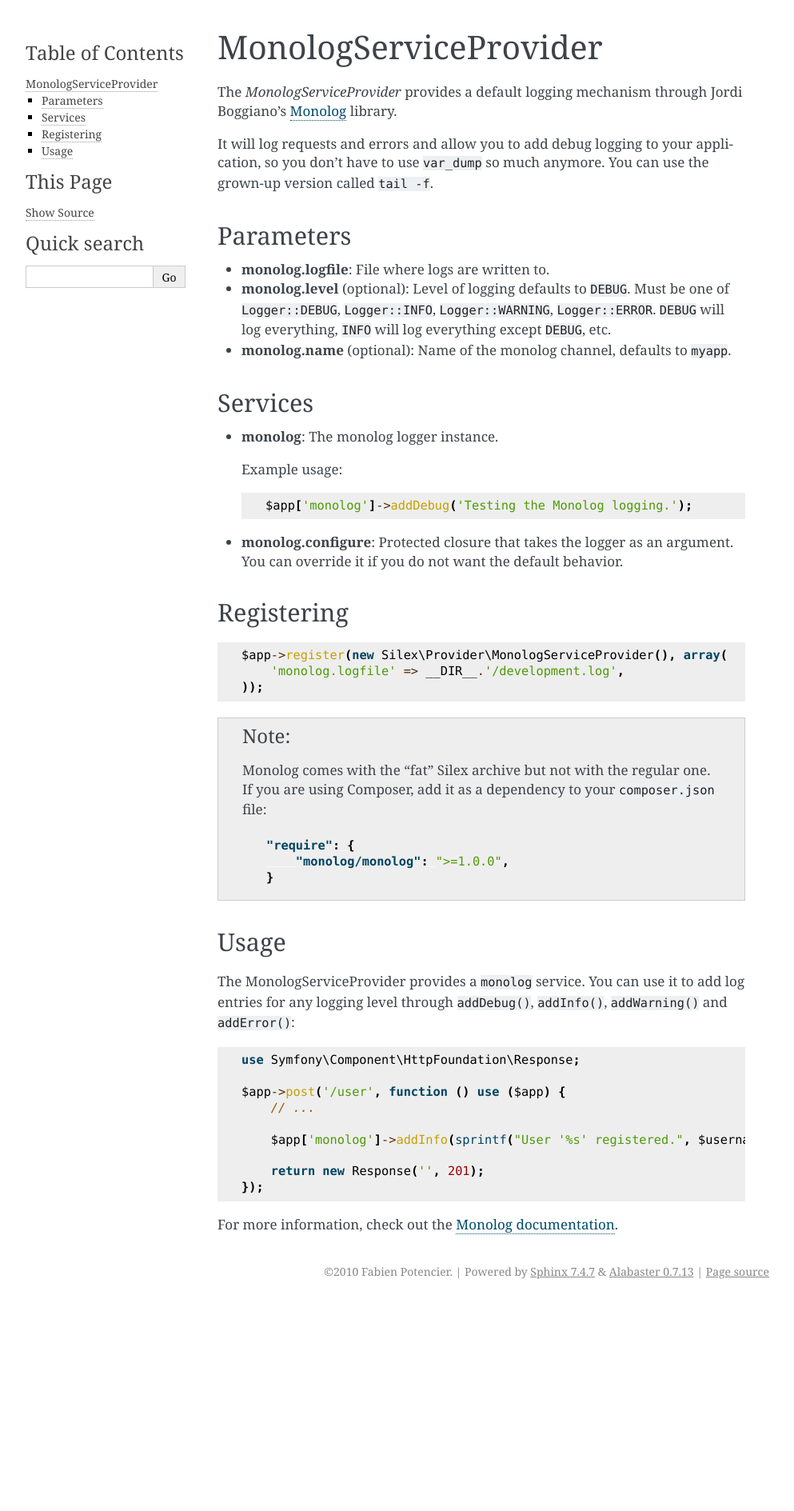
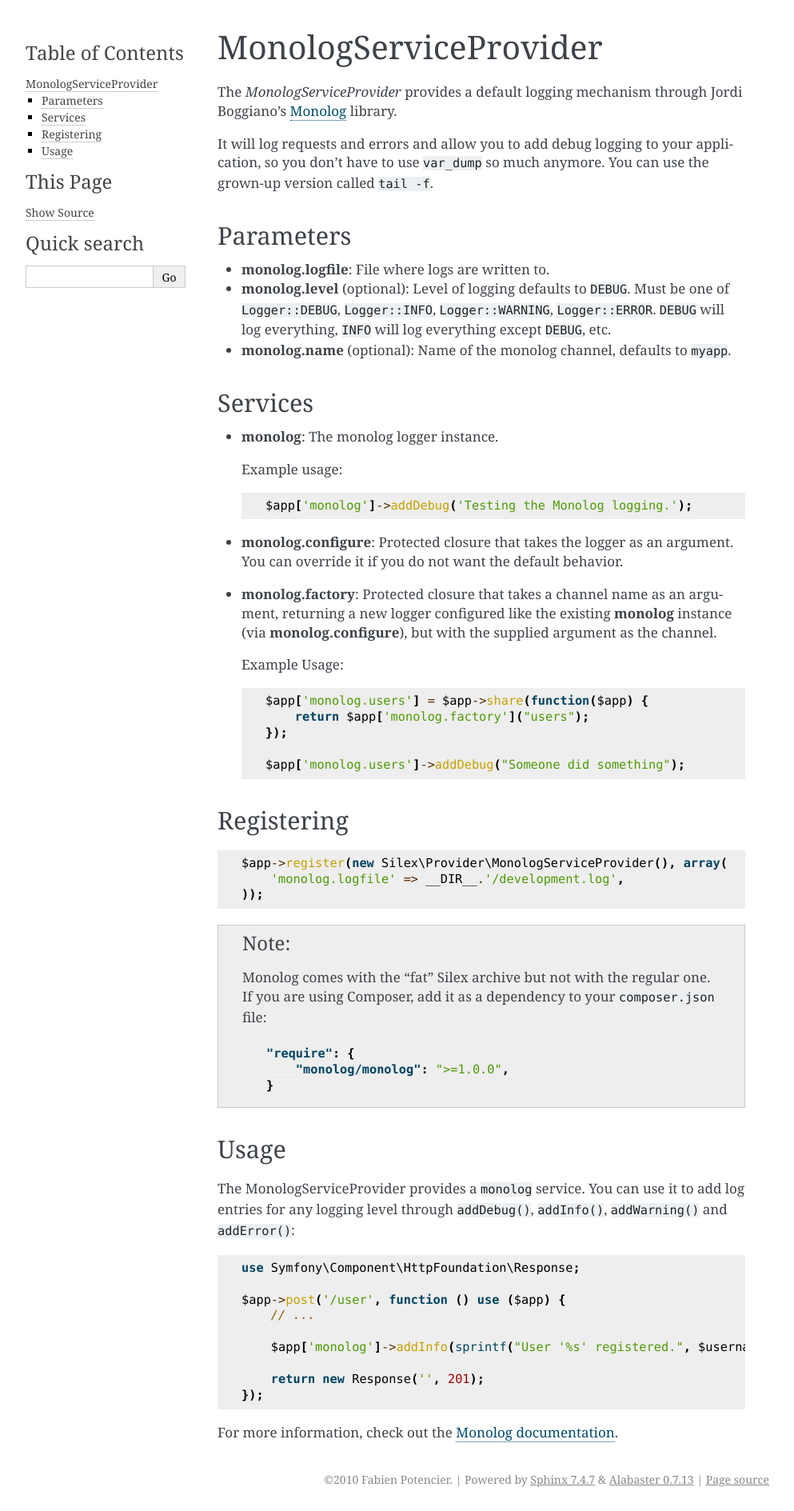
Before and after one commit to silexphp/Silex, a Sphinx documentation site: the page built from doc/providers/monolog.rst, in a window 1280 px wide. Shown: the whole page at 80% size, without its empty margins (148-1141 px from the left). Built offline with Sphinx 7.4.7, drawn with Linux system fonts in a browser that asks for light colours; before the commit the page ends 1629 px from its top, so only the background shows below that.

Commit message:
Provide a simple factory for creating monolog instances

```diff
--- a/doc/providers/monolog.rst
+++ b/doc/providers/monolog.rst
@@ -33,6 +33,19 @@
 
 * **monolog.configure**: Protected closure that takes the logger as an
   argument. You can override it if you do not want the default behavior.
+
+* **monolog.factory**: Protected closure that takes a channel name as an
+  argument, returning a new logger configured like the existing **monolog**
+  instance (via **monolog.configure**), but with the supplied argument as the
+  channel.
+
+  Example Usage::
+
+    $app['monolog.users'] = $app->share(function($app) {
+        return $app['monolog.factory']("users");
+    });
+
+    $app['monolog.users']->addDebug("Someone did something");
 
 Registering
 -----------
```
Also changed, not shown: 1 other file.
